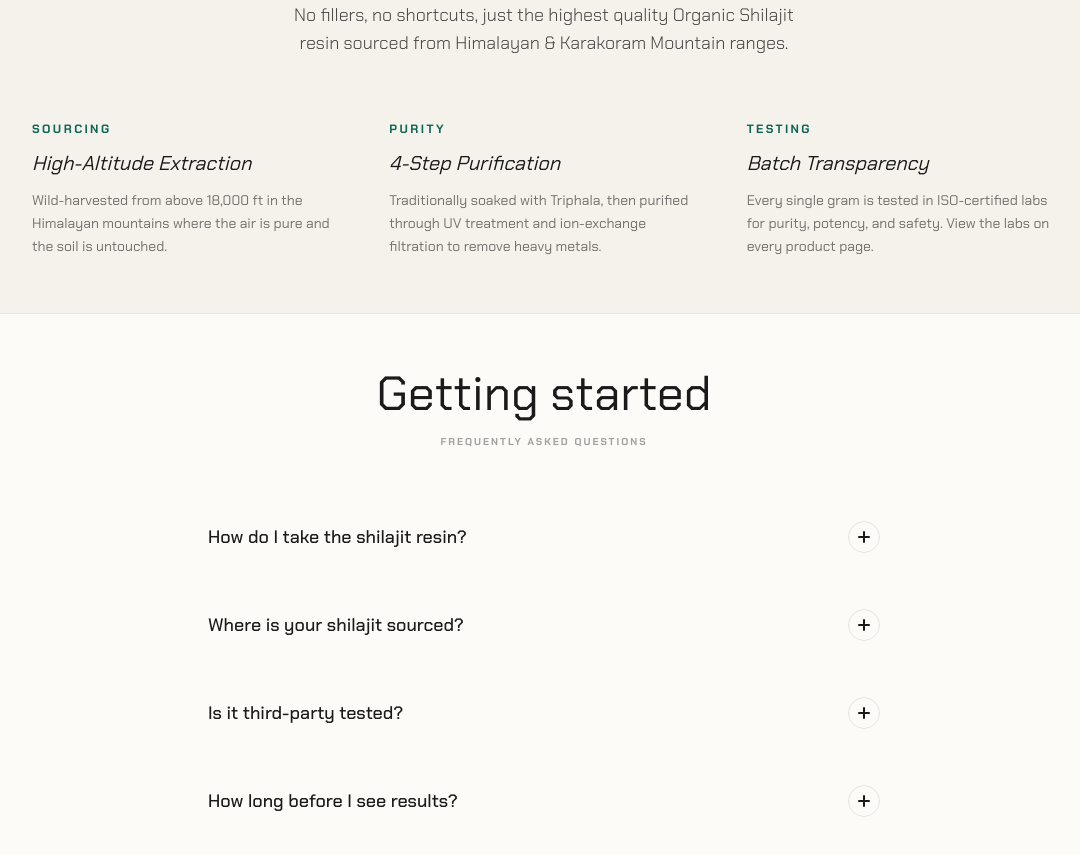
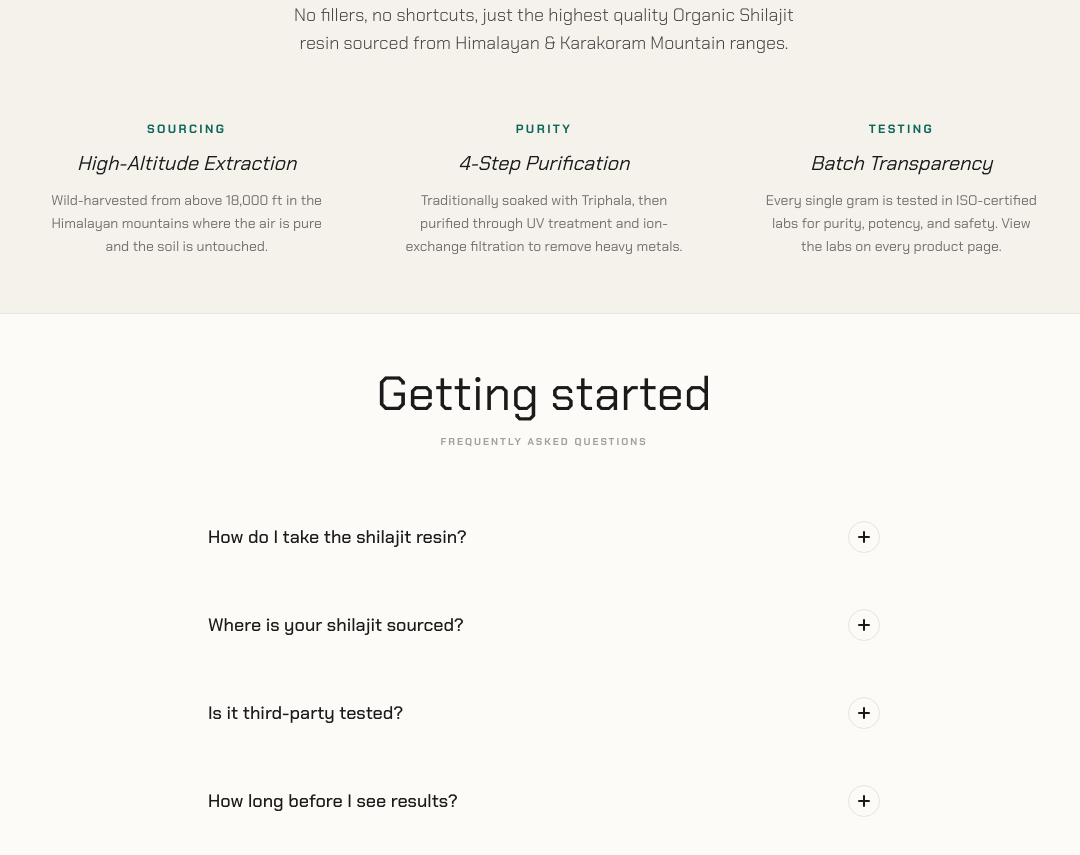
Before and after one commit to Basithamid19/NV_LABS, a React (Vite) app: page / in a window 1280 px wide. Shown: the part 4680-5535 px from the top of the page, without its empty margins (96-1176 px from the left). Built offline with nearby package versions, Linux system fonts and the light colour scheme.

Commit message:
Update TrustSection.tsx

```diff
--- a/components/TrustSection.tsx
+++ b/components/TrustSection.tsx
@@ -16,20 +16,20 @@ export const TrustSection: React.FC = () => {
         </div>
 
         <div className="grid grid-cols-1 md:grid-cols-3 gap-12 max-w-5xl mx-auto">
-          <div className="space-y-3 text-center md:text-left">
+          <div className="space-y-3 text-center">
             <h4 className="text-xs font-bold uppercase tracking-[0.2em] text-primary">Sourcing</h4>
             <h3 className="text-xl font-serif italic">High-Altitude Extraction</h3>
-            <p className="text-sm text-charcoal/60 leading-relaxed px-4 md:px-0">Wild-harvested from above 18,000 ft in the Himalayan mountains where the air is pure and the soil is untouched.</p>
+            <p className="text-sm text-charcoal/60 leading-relaxed px-4">Wild-harvested from above 18,000 ft in the Himalayan mountains where the air is pure and the soil is untouched.</p>
           </div>
-          <div className="space-y-3 text-center md:text-left">
+          <div className="space-y-3 text-center">
             <h4 className="text-xs font-bold uppercase tracking-[0.2em] text-primary">Purity</h4>
             <h3 className="text-xl font-serif italic">4-Step Purification</h3>
-            <p className="text-sm text-charcoal/60 leading-relaxed px-4 md:px-0">Traditionally soaked with Triphala, then purified through UV treatment and ion-exchange filtration to remove heavy metals.</p>
+            <p className="text-sm text-charcoal/60 leading-relaxed px-4">Traditionally soaked with Triphala, then purified through UV treatment and ion-exchange filtration to remove heavy metals.</p>
           </div>
-          <div className="space-y-3 text-center md:text-left">
+          <div className="space-y-3 text-center">
             <h4 className="text-xs font-bold uppercase tracking-[0.2em] text-primary">Testing</h4>
             <h3 className="text-xl font-serif italic">Batch Transparency</h3>
-            <p className="text-sm text-charcoal/60 leading-relaxed px-4 md:px-0">Every single gram is tested in ISO-certified labs for purity, potency, and safety. View the labs on every product page.</p>
+            <p className="text-sm text-charcoal/60 leading-relaxed px-4">Every single gram is tested in ISO-certified labs for purity, potency, and safety. View the labs on every product page.</p>
           </div>
         </div>
       </div>
```
